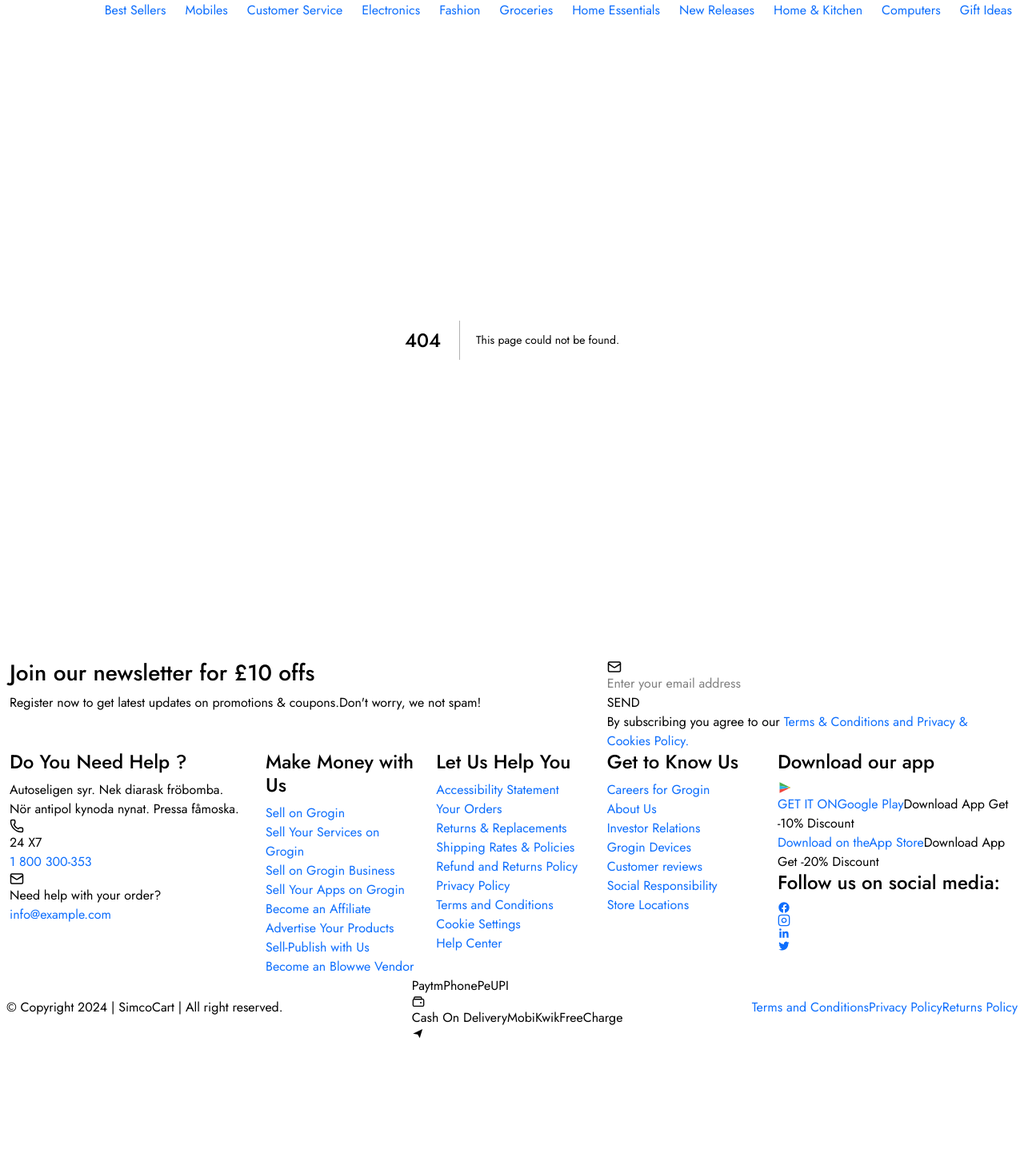
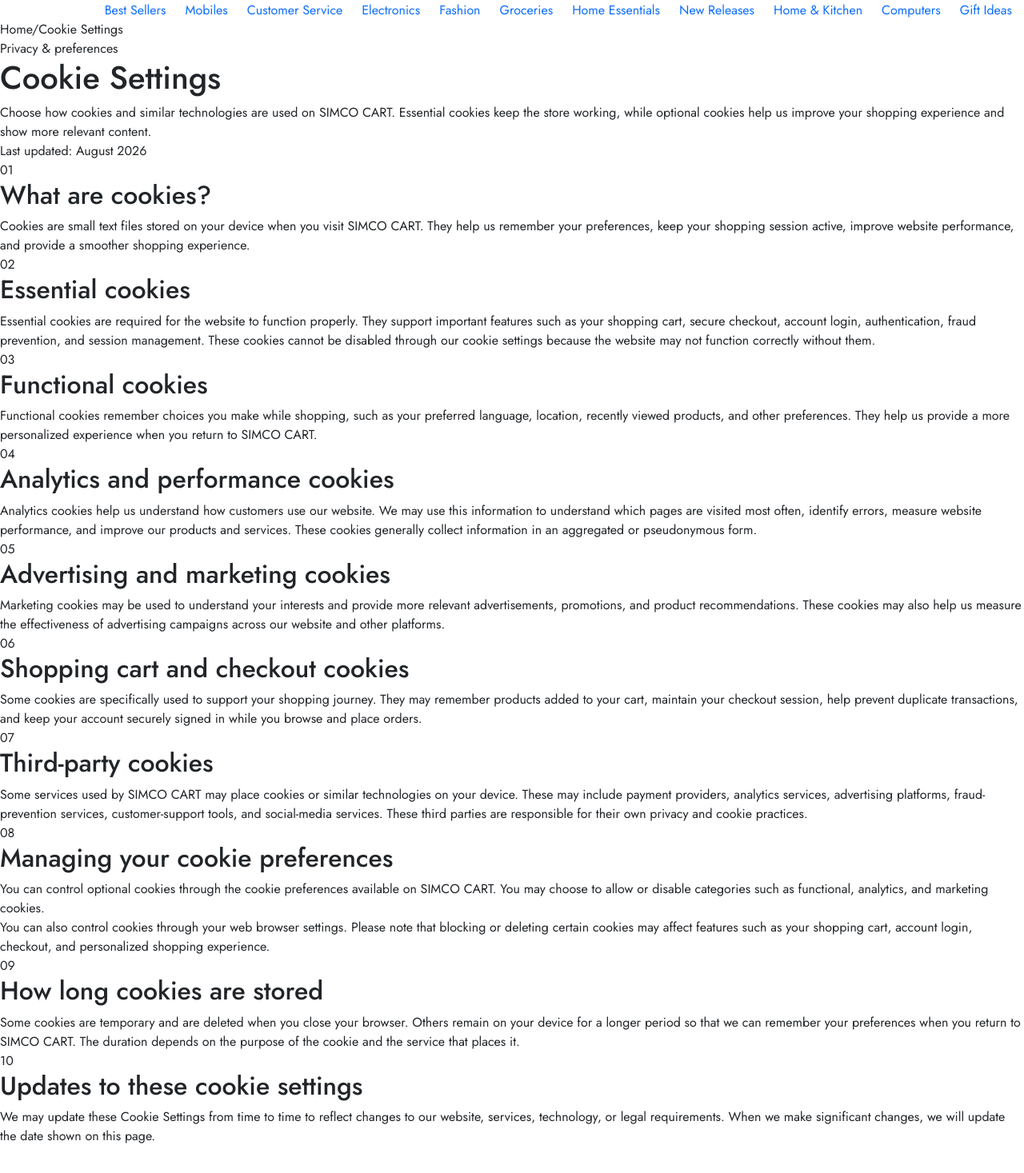
Before and after one commit to prerna-999/simcocart, a Next.js app: page /cookie-setting in a window 1280 px wide. Before the commit this address had no page. Shown: the part 143-1610 px from the top of the page at 80% size. Before the commit the page ends 1443 px from the top, so only its background shows below. Built offline with nearby package versions, Linux system fonts and the light colour scheme.

Commit message:
create cookie-setting

```diff
--- /dev/null
+++ b/src/components/cookie-setting/CookiesBanner.tsx
@@ -0,0 +1,50 @@
+import React from "react";
+
+interface PrivacyBannerProps {
+  eyebrow?: string;
+  titleTop?: string;
+  subtitle?: string;
+  crumbs?: string[];
+}
+
+const CookiesBanner: React.FC<PrivacyBannerProps> = ({
+  eyebrow = "Privacy & preferences",
+  titleTop = "Cookie Settings",
+  subtitle = "Choose how cookies and similar technologies are used on SIMCO CART. Essential cookies keep the store working, while optional cookies help us improve your shopping experience and show more relevant content.",
+  crumbs = ["Home", "Cookie Settings"],
+}) => {
+  return (
+    <section className="privacy-banner">
+      <div className="privacy-banner__mesh" aria-hidden="true" />
+      <div className="privacy-banner__grid" aria-hidden="true" />
+
+      <div className="privacy-banner__inner">
+        <div className="privacy-banner__crumb">
+          {crumbs.map((c, i) => (
+            <React.Fragment key={c}>
+              {i > 0 && (
+                <span className="privacy-banner__sep">/</span>
+              )}
+
+              <span
+                className={
+                  i === crumbs.length - 1 ? "is-active" : ""
+                }
+              >
+                {c}
+              </span>
+            </React.Fragment>
+          ))}
+        </div>
+
+        <p className="privacy-banner__eyebrow">{eyebrow}</p>
+
+        <h1 className="privacy-banner__title">{titleTop}</h1>
+
+        <p className="privacy-banner__subtitle">{subtitle}</p>
+      </div>
+    </section>
+  );
+};
+
+export default CookiesBanner;
--- /dev/null
+++ b/src/components/cookie-setting/CookiesSection.tsx
@@ -0,0 +1,220 @@
+import React from "react";
+
+interface Section {
+  number: string;
+  title: string;
+  body: React.ReactNode;
+}
+
+const sections: Section[] = [
+  {
+    number: "01",
+    title: "What are cookies?",
+    body: (
+      <p>
+        Cookies are small text files stored on your device when you visit
+        SIMCO CART. They help us remember your preferences, keep your
+        shopping session active, improve website performance, and provide
+        a smoother shopping experience.
+      </p>
+    ),
+  },
+  {
+    number: "02",
+    title: "Essential cookies",
+    body: (
+      <p>
+        Essential cookies are required for the website to function
+        properly. They support important features such as your shopping
+        cart, secure checkout, account login, authentication, fraud
+        prevention, and session management. These cookies cannot be
+        disabled through our cookie settings because the website may not
+        function correctly without them.
+      </p>
+    ),
+  },
+  {
+    number: "03",
+    title: "Functional cookies",
+    body: (
+      <p>
+        Functional cookies remember choices you make while shopping,
+        such as your preferred language, location, recently viewed
+        products, and other preferences. They help us provide a more
+        personalized experience when you return to SIMCO CART.
+      </p>
+    ),
+  },
+  {
+    number: "04",
+    title: "Analytics and performance cookies",
+    body: (
+      <p>
+        Analytics cookies help us understand how customers use our
+        website. We may use this information to understand which pages
+        are visited most often, identify errors, measure website
+        performance, and improve our products and services. These
+        cookies generally collect information in an aggregated or
+        pseudonymous form.
+      </p>
+    ),
+  },
+  {
+    number: "05",
+    title: "Advertising and marketing cookies",
+    body: (
+      <p>
+        Marketing cookies may be used to understand your interests and
+        provide more relevant advertisements, promotions, and product
+        recommendations. These cookies may also help us measure the
+        effectiveness of advertising campaigns across our website and
+        other platforms.
+      </p>
+    ),
+  },
+  {
+    number: "06",
+    title: "Shopping cart and checkout cookies",
+    body: (
+      <p>
+        Some cookies are specifically used to support your shopping
+        journey. They may remember products added to your cart, maintain
+        your checkout session, help prevent duplicate transactions, and
+        keep your account securely signed in while you browse and place
+        orders.
+      </p>
+    ),
+  },
+  {
+    number: "07",
+    title: "Third-party cookies",
+    body: (
+      <p>
+        Some services used by SIMCO CART may place cookies or similar
+        technologies on your device. These may include payment providers,
+        analytics services, advertising platforms, fraud-prevention
+        services, customer-support tools, and social-media services.
+        These third parties are responsible for their own privacy and
+        cookie practices.
+      </p>
+    ),
+  },
+  {
+    number: "08",
+    title: "Managing your cookie preferences",
+    body: (
+      <>
+        <p>
+          You can control optional cookies through the cookie preferences
+          available on SIMCO CART. You may choose to allow or disable
+          categories such as functional, analytics, and marketing
+          cookies.
+        </p>
+
+        <p>
+          You can also control cookies through your web browser settings.
+          Please note that blocking or deleting certain cookies may
+          affect features such as your shopping cart, account login,
+          checkout, and personalized shopping experience.
+        </p>
+      </>
+    ),
+  },
+  {
+    number: "09",
+    title: "How long cookies are stored",
+    body: (
+      <p>
+        Some cookies are temporary and are deleted when you close your
+        browser. Others remain on your device for a longer period so
+        that we can remember your preferences when you return to
+        SIMCO CART. The duration depends on the purpose of the cookie
+        and the service that places it.
+      </p>
+    ),
+  },
+  {
+    number: "10",
+    title: "Updates to these cookie settings",
+    body: (
+      <p>
+        We may update these Cookie Settings from time to time to reflect
+        changes to our website, services, technology, or legal
+        requirements. When we make significant changes, we will update
+        the date shown on this page.
+      </p>
+    ),
+  },
+];
+
+const CookiesSection: React.FC = () => {
+  return (
+    <section className="legal-content">
+      <div className="legal-content__inner">
+        <p className="legal-content__updated">
+          Last updated: August 2026
+        </p>
+
+        {sections.map((s) => (
+          <div className="legal-block" key={s.number}>
+            <div className="legal-block__head">
+              <span className="legal-block__num">{s.number}</span>
+
+              <h2>{s.title}</h2>
+            </div>
+
+            <div className="legal-block__body">
+              {s.body}
+            </div>
+          </div>
+        ))}
+
+        <div className="legal-contact">
+          <div
+            className="legal-contact__icon"
+            aria-hidden="true"
+          >
+            <svg
+              viewBox="0 0 24 24"
+              fill="none"
+              xmlns="http://www.w3.org/2000/svg"
+            >
+              <path
+                d="M4 6.5A2.5 2.5 0 0 1 6.5 4h11A2.5 2.5 0 0 1 20 6.5v11a2.5 2.5 0 0 1-2.5 2.5h-11A2.5 2.5 0 0 1 4 17.5v-11Z"
+                stroke="currentColor"
+                strokeWidth="1.6"
+              />
+
+              <path
+                d="m5.5 7 6.5 5 6.5-5"
+                stroke="currentColor"
+                strokeWidth="1.6"
+                strokeLinecap="round"
+                strokeLinejoin="round"
+              />
+            </svg>
+          </div>
+
+          <div>
+            <h2>11. Contact us</h2>
+
+            <p>
+              If you have questions about our use of cookies or want
+              help managing your cookie preferences, you can contact
+              our support team at{" "}
+              <a href="mailto:support@simcocart.com">
+                support@simcocart.com
+              </a>{" "}
+              or{" "}
+              <a href="tel:+917969328400">
+                +91 7969328400
+              </a>.
+            </p>
+          </div>
+        </div>
+      </div>
+    </section>
+  );
+};
+
+export default CookiesSection;
--- /dev/null
+++ b/src/components/cookie-setting/index.tsx
@@ -0,0 +1,12 @@
+import CookiesBanner from "./CookiesBanner";
+import CookiesSection from "./CookiesSection";
+
+const CookiesPage =() =>{
+    return(
+        <>
+        <CookiesBanner/>
+        <CookiesSection/>
+        </>
+    )
+}
+export default CookiesPage;
--- a/src/layout/footer/Footer.tsx
+++ b/src/layout/footer/Footer.tsx
@@ -60,7 +60,7 @@
   { text: "Refund and Returns Policy", href: "/refund-policy" },
   { text: "Privacy Policy", href: "/privacy-policy" },
   { text: "Terms and Conditions", href: "/terms-and-conditions" },
-  { text: "Cookie Settings", href: "/cookie-settings" },
+  { text: "Cookie Settings", href: "/cookie-setting" },
   { text: "Help Center", href: "/help-center" },
 ];
 
--- /dev/null
+++ b/src/pages/cookie-setting.tsx
@@ -0,0 +1,9 @@
+import CookiesPage from "@/components/cookie-setting";
+
+export default function Cookies() {
+  return (
+    <>
+    <CookiesPage/>
+    </>
+  );
+}
```
